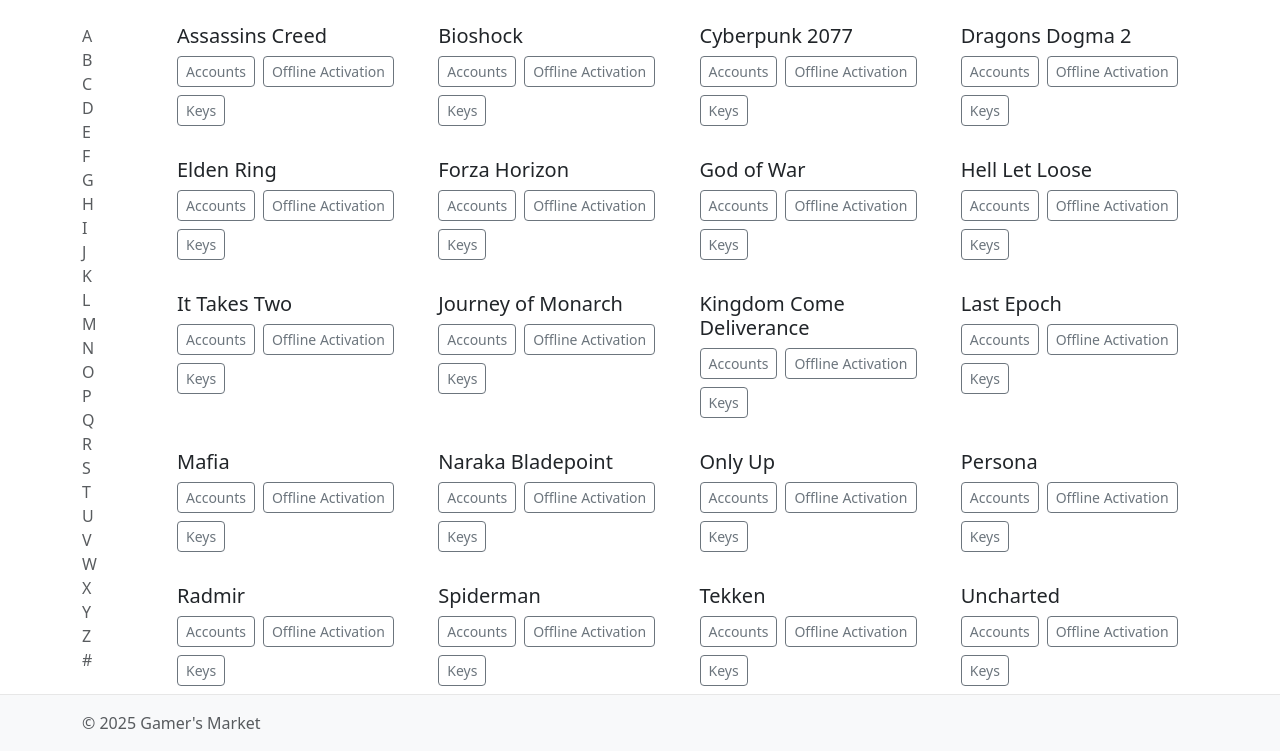
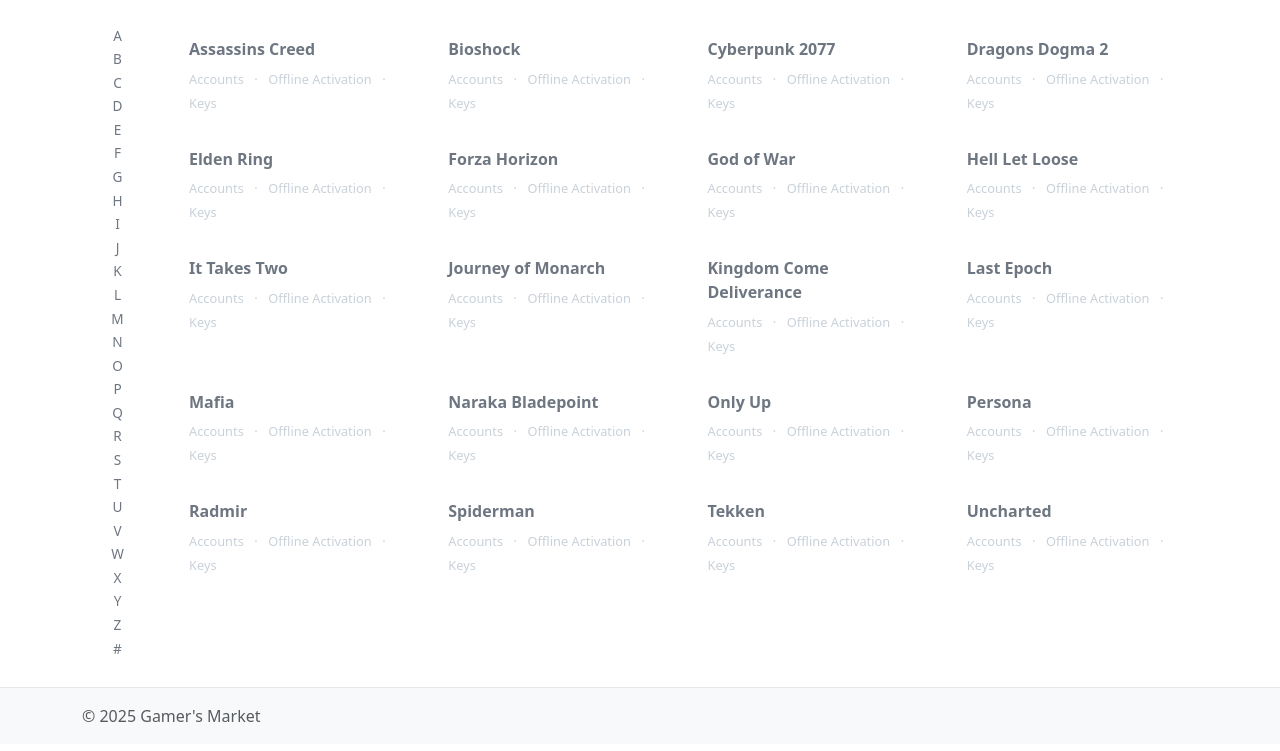
Before and after one commit to ShanuX69420/games-bazaar, a Django app: page / in a window 1280 px wide. Shown: the part 56-807 px from the top of the page. After the commit the page ends 778 px from the top, so only its background shows below. Run offline with Django 5.2, Linux system fonts and the light colour scheme; data comes from the database, SQL or seed files in the repository; both versions use the stored data as it was after the commit.

Commit message:
A short description of your changes

```diff
--- a/templates/marketplace/home.html
+++ b/templates/marketplace/home.html
@@ -1,35 +1,94 @@
 {% extends "base.html" %}
 
 {% block content %}
+<style>
+    /* --- Final Design with Bold Categories --- */
+
+    .nav-alphabet {
+        position: sticky;
+        top: 1rem;
+        font-size: 0.85rem;
+        font-weight: 500;
+        text-align: center;
+    }
+    .nav-alphabet a {
+        color: #6e7681;
+        padding: 0.1rem 0;
+        display: block;
+    }
+    .nav-alphabet a:hover {
+        color: #c9d1d9;
+    }
+
+    .game-cell {
+        padding: 0.75rem;
+        border-radius: 8px;
+    }
+
+    /* Game title link with a darker color */
+    .game-cell-title a {
+        color: #6e7681;
+        font-size: 1rem;
+        font-weight: 600;
+        text-decoration: none;
+    }
+    .game-cell-title a:hover {
+        text-decoration: underline;
+        color: #c9d1d9;
+    }
+
+    /* Category links are now lighter and bold */
+    .game-cell-categories {
+        margin-top: 0.35rem;
+    }
+    .game-cell-categories a {
+        color: #c9d1d9;
+        font-size: 0.8rem;
+        font-weight: 500; /* This makes the text bold */
+        text-decoration: none;
+    }
+    .game-cell-categories a:hover {
+        text-decoration: underline;
+        color: #fff;
+    }
+
+    /* Separator dot to match the category style */
+    .category-separator {
+        color: #c9d1d9;
+        margin: 0 0.4rem;
+        font-size: 0.8rem;
+        font-weight: 500; /* Also bold */
+    }
+</style>
+
 <div class="row">
     <div class="col-md-1">
-            <ul class="list-unstyled position-sticky" style="top: 1rem;">
+        <ul class="list-unstyled nav-alphabet">
             {% for letter in letters %}
-                    <li>
-                        <a href="#letter-{{ letter }}" class="text-decoration-none text-muted">
-                            {{ letter }}
-                        </a>
-                    </li>
+                <li><a href="#letter-{{ letter }}" class="text-decoration-none">{{ letter }}</a></li>
             {% endfor %}
-                <li>
-                    <a href="#letter-%23" class="text-decoration-none text-muted">#</a>
-                </li>
+            <li><a href="#letter-%23" class="text-decoration-none">#</a></li>
         </ul>
     </div>
 
     <div class="col-md-11">
-    <div class="row row-cols-1 row-cols-sm-2 row-cols-md-3 row-cols-lg-4 g-4">
+        <div class="row row-cols-1 row-cols-sm-2 row-cols-md-3 row-cols-lg-4 gx-3 gy-2">
             {% for game in games %}
                 <div class="col">
-                <a href="{% if game.categories.first %}{% url 'listing_page' game_pk=game.pk category_pk=game.categories.first.pk %}{% else %}#{% endif %}" class="text-decoration-none text-dark">
-                    <h5 class="mb-2">{{ game.title }}</h5>
+                    <div class="game-cell">
+                        <h5 class="game-cell-title mb-0">
+                            <a href="{% if game.categories.first %}{% url 'listing_page' game_pk=game.pk category_pk=game.categories.first.pk %}{% else %}#{% endif %}">
+                                {{ game.title }}
                             </a>
-                <div class="d-flex flex-wrap">
+                        </h5>
+                        <div class="game-cell-categories">
                             {% for category in game.categories.all %}
-                        <a href="{% url 'listing_page' game_pk=game.pk category_pk=category.pk %}" class="btn btn-outline-secondary btn-sm me-2 mb-2">
-                            {{ category.name }}
-                        </a>
+                                <a href="{% url 'listing_page' game_pk=game.pk category_pk=category.pk %}">{{ category.name }}</a>
+                                {% if not forloop.last %}
+                                    <span class="category-separator">&middot;</span>
+                                {% endif %}
                             {% endfor %}
+                        </div>
                     </div>
                 </div>
             {% empty %}
```
Also changed, not shown: db.sqlite3. Lines whose indentation alone changed are shown as unchanged.
